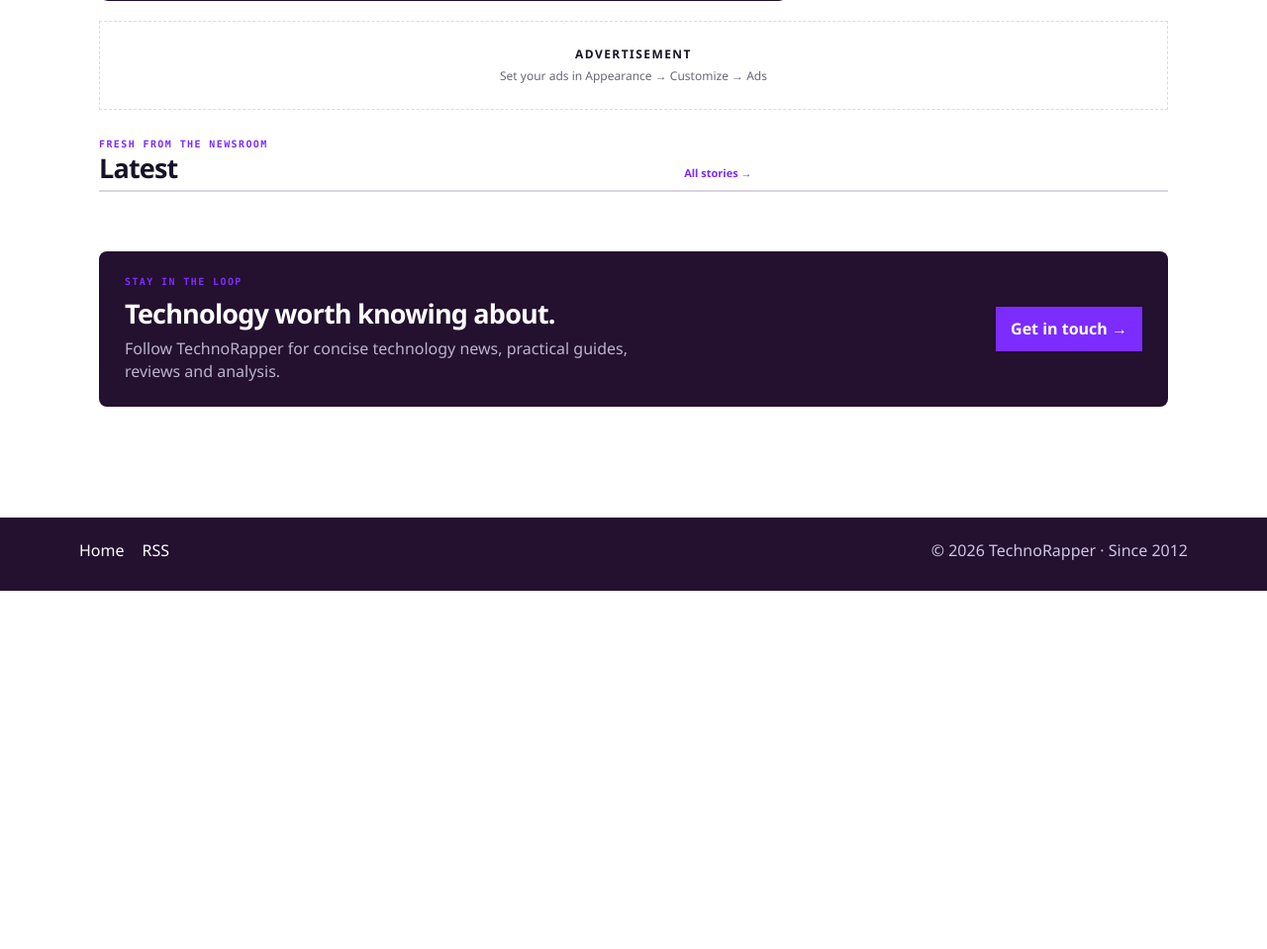
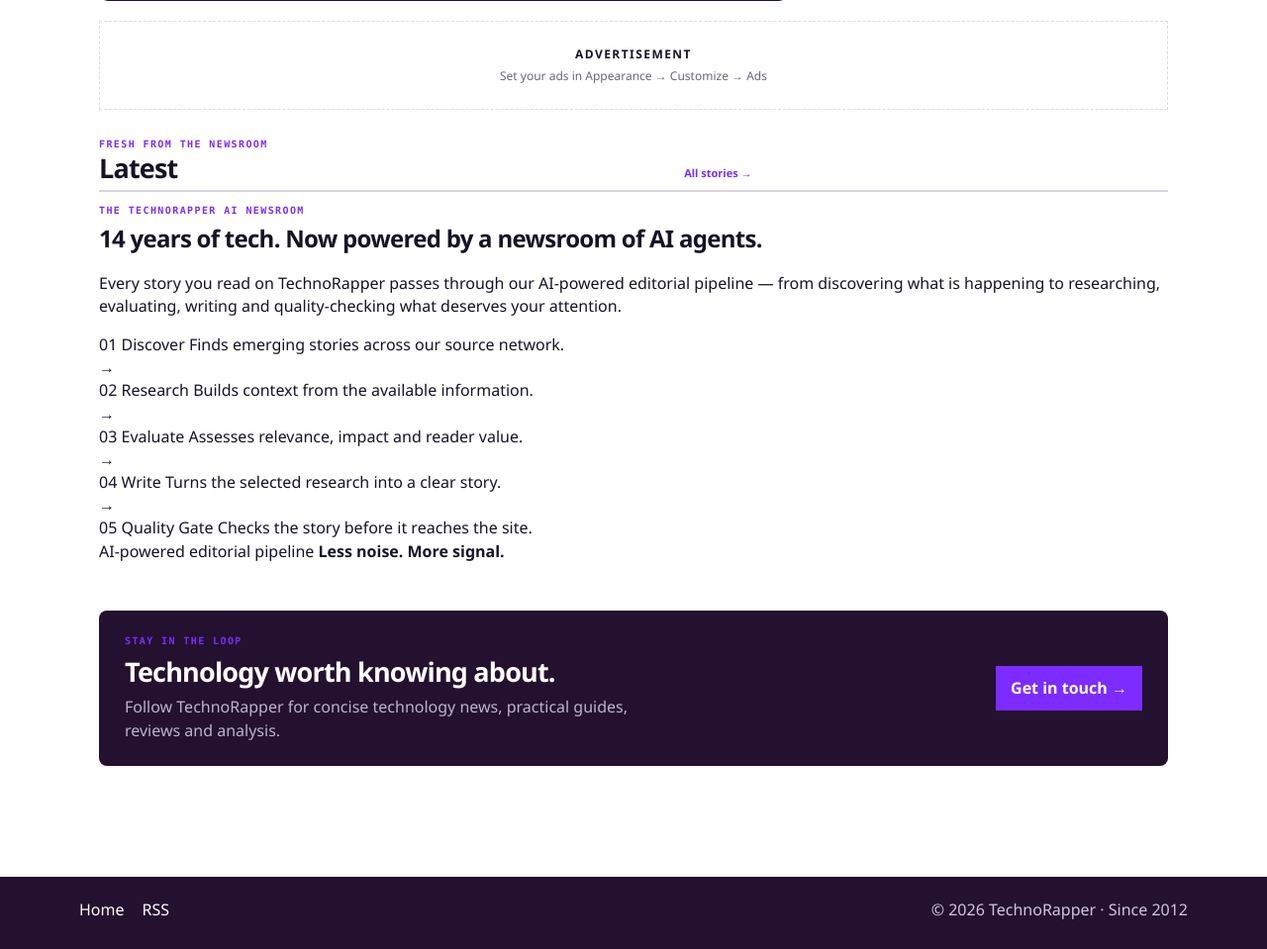
Before and after one commit to HaneetGH/technorapper-wp-theme, a WordPress theme: template front-page.php in a window 1280 px wide. Shown: the part 740-1699 px from the top of the page at 99% size. Before the commit the page ends 1337 px from the top, so only its background shows below. Run offline with PHP 8.4 and a stand-in for WordPress, Linux system fonts and the light colour scheme; the site name, menu and one post (Sample post) are stand-ins, and other content is empty; some libraries are stand-ins or nearby versions.

Commit message:
Add AI newsroom to homepage

```diff
--- a/template-parts/homepage.php
+++ b/template-parts/homepage.php
@@ -225,6 +225,53 @@ $ai_stats = technorapper_ai_wire_home_stats();
   </section>
   <?php endif; ?>
 
+  <section class="ai-newsroom" aria-labelledby="ai-newsroom-title">
+    <div class="ai-newsroom-intro">
+      <div>
+        <span class="section-kicker">The TechnoRapper AI Newsroom</span>
+        <h2 id="ai-newsroom-title">14 years of tech. Now powered by a newsroom of AI agents.</h2>
+      </div>
+      <p>Every story you read on TechnoRapper passes through our AI-powered editorial pipeline — from discovering what is happening to researching, evaluating, writing and quality-checking what deserves your attention.</p>
+    </div>
+
+    <div class="ai-newsroom-flow" aria-label="How every TechnoRapper story is processed">
+      <div class="ai-agent">
+        <span class="ai-agent-icon">01</span>
+        <span class="ai-agent-title">Discover</span>
+        <span class="ai-agent-copy">Finds emerging stories across our source network.</span>
+      </div>
+      <span class="ai-flow-arrow" aria-hidden="true">→</span>
+      <div class="ai-agent">
+        <span class="ai-agent-icon">02</span>
+        <span class="ai-agent-title">Research</span>
+        <span class="ai-agent-copy">Builds context from the available information.</span>
+      </div>
+      <span class="ai-flow-arrow" aria-hidden="true">→</span>
+      <div class="ai-agent">
+        <span class="ai-agent-icon">03</span>
+        <span class="ai-agent-title">Evaluate</span>
+        <span class="ai-agent-copy">Assesses relevance, impact and reader value.</span>
+      </div>
+      <span class="ai-flow-arrow" aria-hidden="true">→</span>
+      <div class="ai-agent">
+        <span class="ai-agent-icon">04</span>
+        <span class="ai-agent-title">Write</span>
+        <span class="ai-agent-copy">Turns the selected research into a clear story.</span>
+      </div>
+      <span class="ai-flow-arrow" aria-hidden="true">→</span>
+      <div class="ai-agent">
+        <span class="ai-agent-icon">05</span>
+        <span class="ai-agent-title">Quality Gate</span>
+        <span class="ai-agent-copy">Checks the story before it reaches the site.</span>
+      </div>
+    </div>
+
+    <div class="ai-newsroom-foot">
+      <span>AI-powered editorial pipeline</span>
+      <strong>Less noise. More signal.</strong>
+    </div>
+  </section>
+
   <?php
   foreach ($home['sections'] as $section) {
       $slug = $section[0];
```
